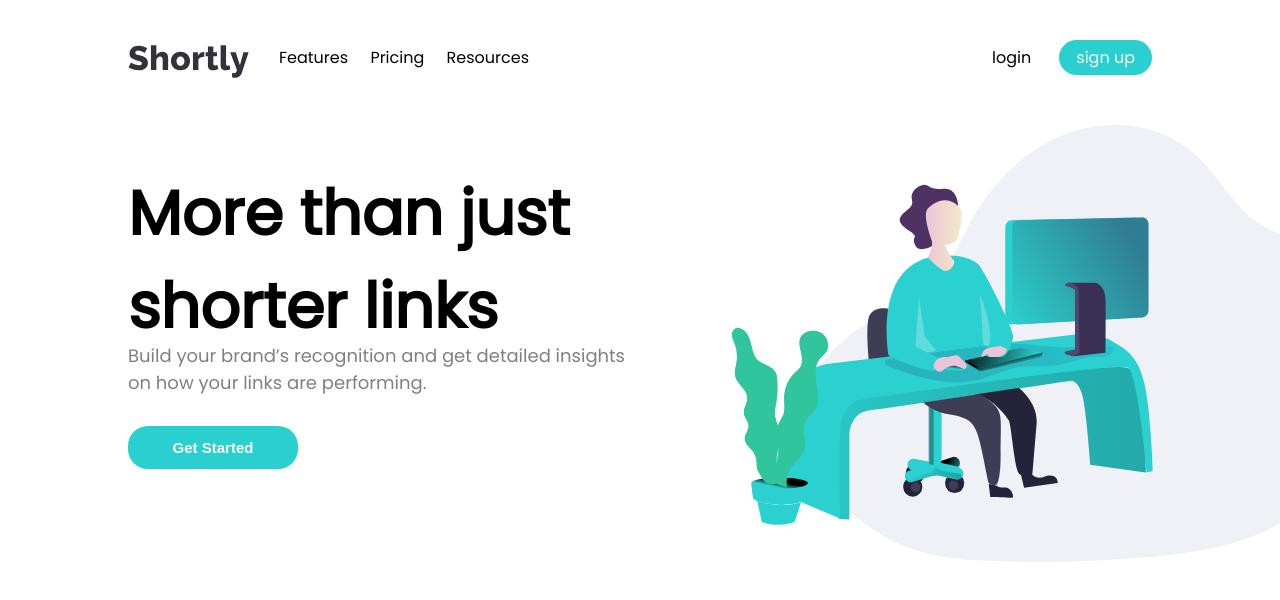
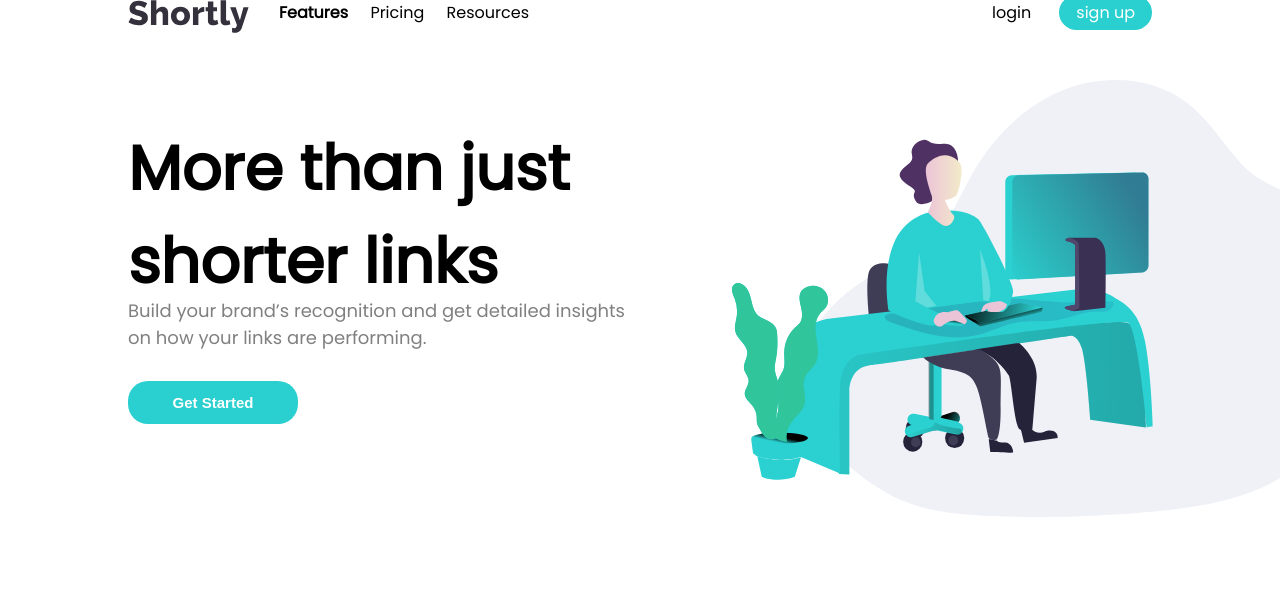
Before and after one commit to oluwatobiloba2000/URL-shortening-API-landing-page, a React (Create React App) app: page / in a window 1280 px wide. In both pictures the pointer is over the link "Features". Shown: the top 600 px of the page. Built offline with nearby package versions, Linux system fonts and the light colour scheme.

Commit message:
styled nav

```diff
--- a/src/styles/nav.css
+++ b/src/styles/nav.css
@@ -1,9 +1,9 @@
-.top-header{
+.top-header {
     display: flex;
     width: 100%;
-    margin-top: 45px;
 }
-.top-header>nav{
+
+.top-header>nav {
     align-items: center;
     margin-top: -15px;
     display: flex;
@@ -12,34 +12,43 @@
     justify-content: space-between;
     padding-left: 30px;
 }
-.top-header>nav>ul{
+
+.top-header>nav>ul {
     list-style-type: none;
     padding: 0;
-margin: 0;
+    margin: 0;
 }
-.nav-list{
+
+.nav-list {
     display: flex;
     justify-content: space-between;
 }
 
 
-.top-header>nav>ul:first-of-type{
+.top-header>nav>ul:first-of-type {
     width: 250px;
 }
-.auth-list{
+
+.auth-list {
     width: 160px;
     display: flex;
     align-items: center;
 }
 
-.nav-list>li{
+.nav-list>li {
     cursor: pointer;
 }
-.nav-list>li>a{
+
+.nav-list>li>a {
     text-decoration: none;
     color: black;
 }
-.sign-up-auth{
+
+.nav-list>li>a:hover {
+    font-weight: bolder;
+}
+
+.sign-up-auth {
     border-radius: 20px;
     padding-left: 17px;
     padding-right: 17px;
@@ -47,6 +56,11 @@
     padding-bottom: 5px;
     background-color: hsl(180, 66%, 49%);
 }
-.sign-up-auth>a{
+
+.sign-up-auth:hover {
+    background-color: hsl(180, 56%, 78%);
+}
+
+.sign-up-auth>a {
     color: white !important;
 }
```
